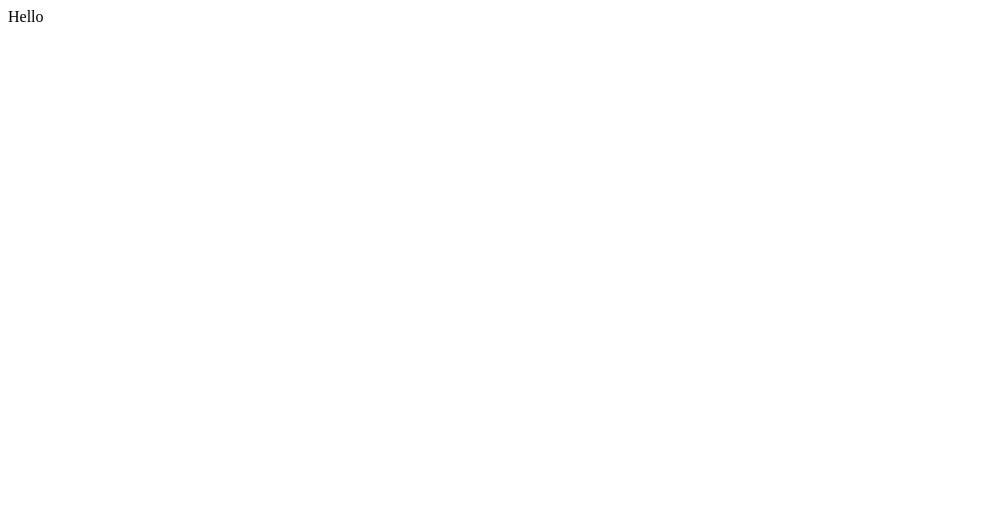
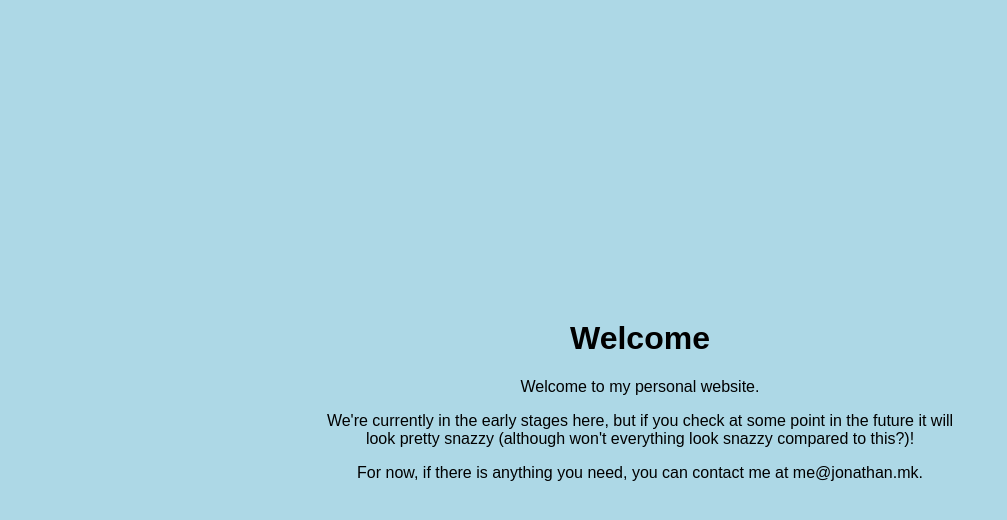
Before and after one commit to jmkimber/jonathan.mk, a plain HTML site: page public_html/index.html in a window 1280 px wide. Shown: the whole page, without its empty margins (0-1007 px from the left). Drawn offline with Linux system fonts and the light colour scheme.

Commit message:
Updated index page and readme

```diff
--- a/public_html/index.html
+++ b/public_html/index.html
@@ -1 +1,36 @@
-Hello
+<!--
+    Author: Jonathan Kimber
+    Date:   September 2017
+
+    A website in its beginning form, which will
+    develop and unravel to become my personal website!
+-->
+
+<!DOCTYPE html>
+
+<html>
+
+    <head>
+        <title>Jonathan's Lair</title>
+        <meta charset="utf-8">
+        <link rel="stylesheet" href="css/style.css">
+
+    </head>
+
+    <body>
+        <h1>Welcome</h1>
+        <p>
+            Welcome to my personal website.
+        </p>
+
+        <p>
+            We're currently in the early stages here, but if you check at some point in the future it will look pretty snazzy (although won't everything look snazzy compared to this?)!
+        </p>
+
+        <p>
+            For now, if there is anything you need, you can contact me at me@jonathan.mk.
+        </p>
+
+    </body>
+
+</html>
```
Also changed, not shown: 1 other file.
